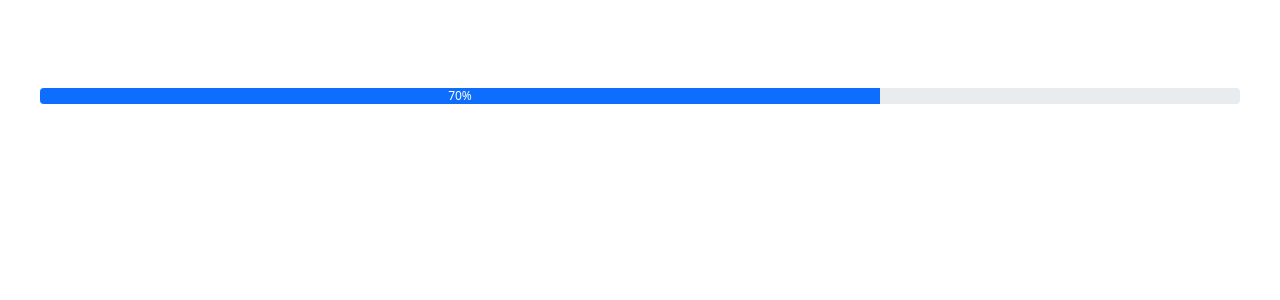
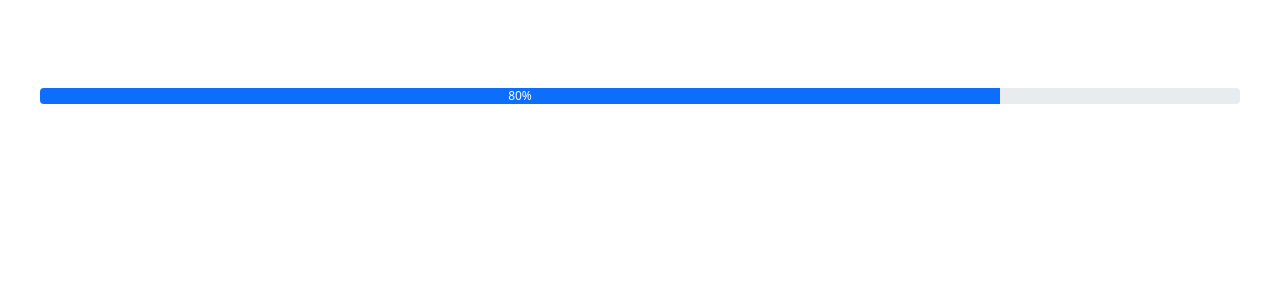
Before and after one commit to huseyinbattal/react-bootstrap, a React (Create React App) app: page / in a window 1280 px wide. Shown: the top 300 px of the page. Built offline with nearby package versions, Linux system fonts and the light colour scheme.

Commit message:
add progres bar

```diff
--- a/src/components/lesson_5.js
+++ b/src/components/lesson_5.js
@@ -39,21 +39,7 @@ const Lesson_5 = () => {
   const renderProgress = () => {
     return (
       <>
-        <ProgressBar now={70} label={`${70}%`} />
-        {/* <ProgressBar variant="success" now={40} />
-        <ProgressBar variant="info" now={20} />
-        <ProgressBar variant="warning" now={60} />
-        <ProgressBar variant="primary" now={60} />
-        <ProgressBar variant="danger" now={80} />
-        <ProgressBar striped variant="success" now={40} />
-        <ProgressBar striped variant="info" now={20} />
-        <ProgressBar striped variant="warning" now={60} />
-        <ProgressBar striped variant="danger" now={80} animated /> */}
-        {/* <ProgressBar>
-          <ProgressBar striped variant="success" max={70} now={90} key={1} />
-          <ProgressBar variant="warning" now={20} min={10} key={2} />
-          <ProgressBar striped variant="danger" now={10} key={3} />
-        </ProgressBar> */}
+        <ProgressBar now={80} label={`${80}%`} />
       </>
     );
   };
```
